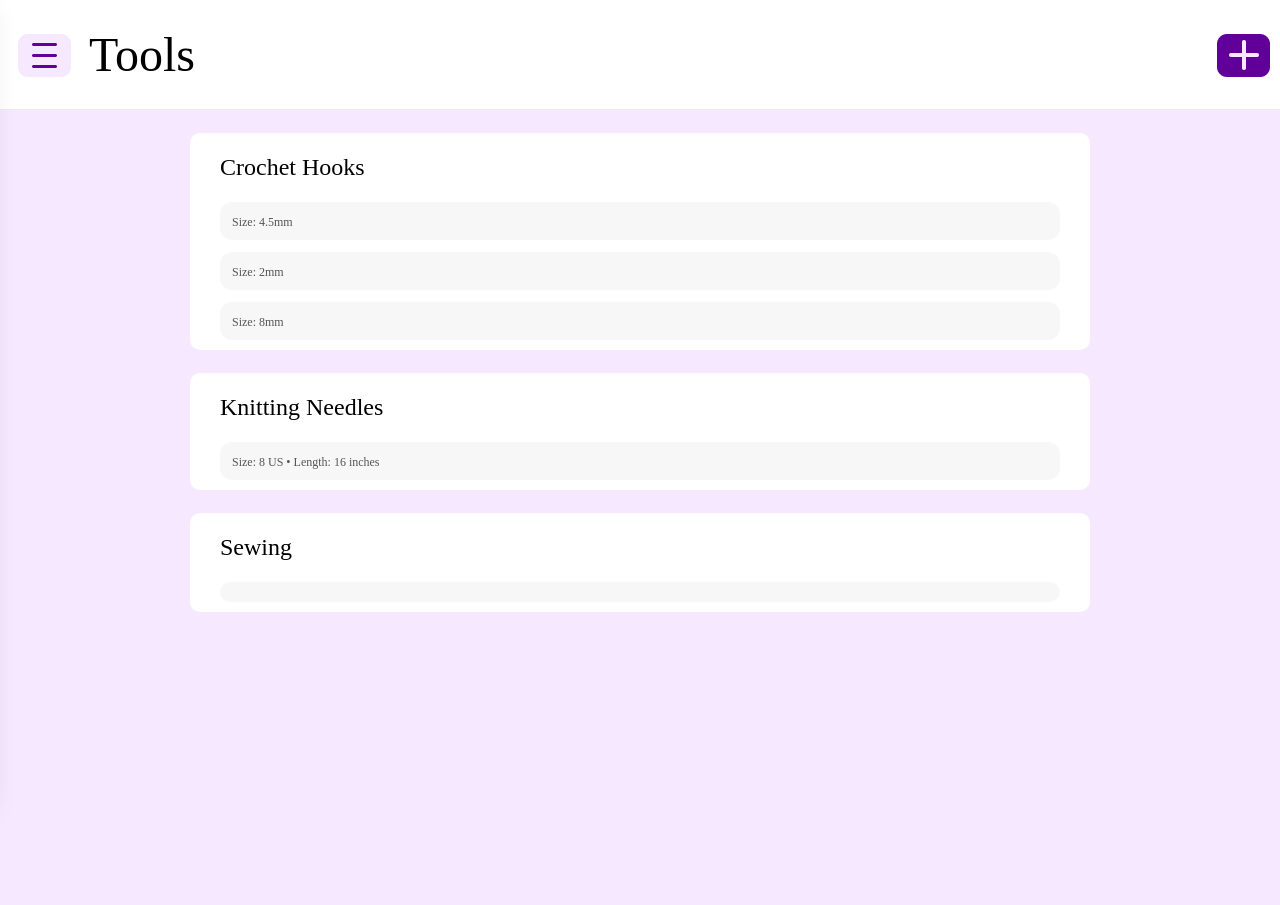
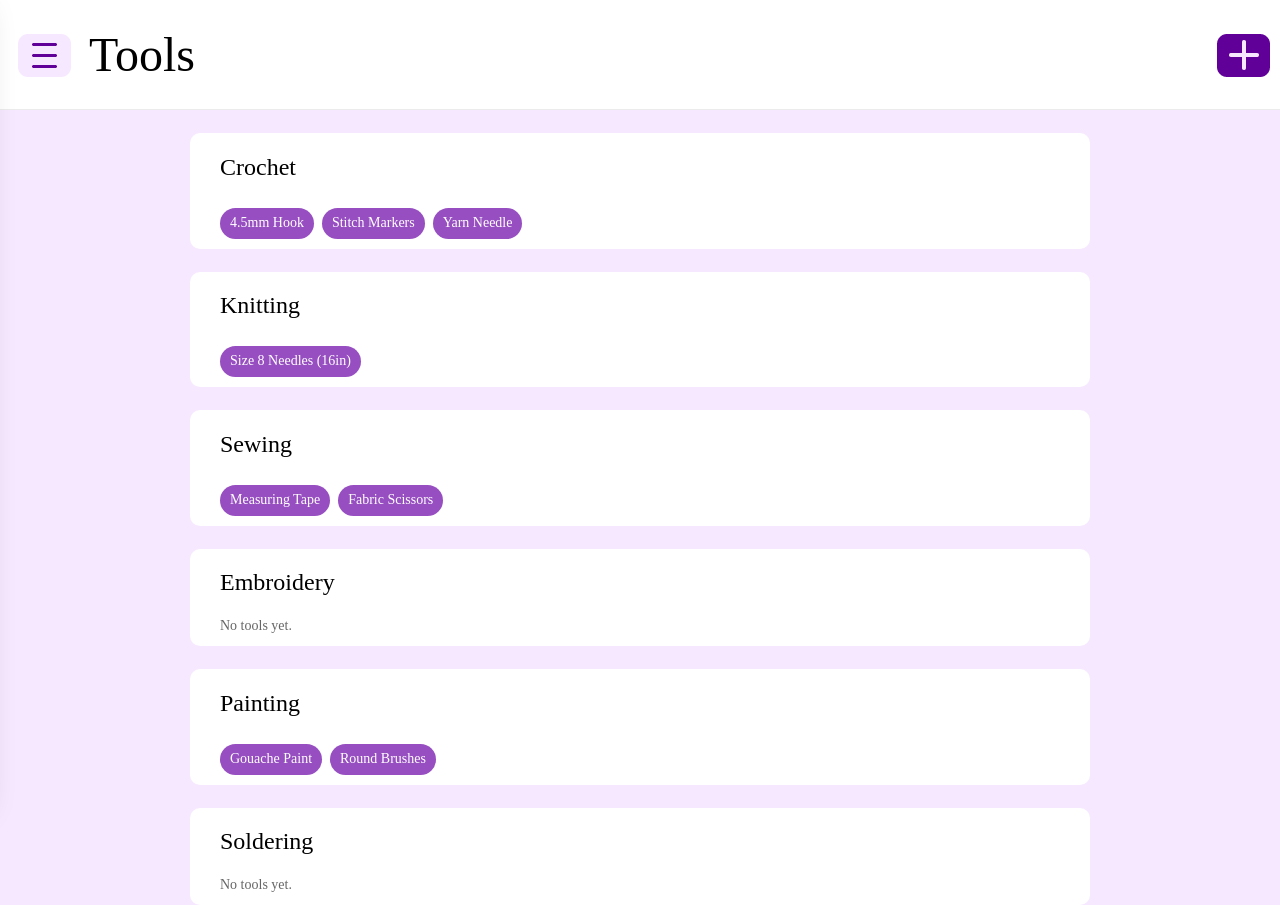
Before and after one commit to sbelambe/craft-inventory, a React app in the folder frontend/: page /tools in a window 1280 px wide. Before the commit the page ends 800 px from the top, so only its background shows below. Built offline with nearby package versions, Linux system fonts and the light colour scheme; the HTML template or start-up script is replaced by a standard one.

Commit message:
changes to ui and updated definiton of tools, hardcoded categories and adding items as a list

```diff
--- a/frontend/src/components/cards/ToolGroupCard.css
+++ b/frontend/src/components/cards/ToolGroupCard.css
@@ -1,4 +1,26 @@
-.toolgroup_empty {
+.toolgroup__empty {
   color: #666;
   font-size: 14px;
 }
+
+.toolgroup__list {
+  list-style: none;
+  padding: 0;
+  margin: 6px 0 0 0;
+
+  display: flex;
+  flex-wrap: wrap;
+  gap: 8px;
+}
+
+.toolgroup__item {
+  padding: 6px 10px;
+  background-color: #974EC1;
+  color: #fff;
+  border-radius: 999px;
+  font-size: 14px;
+  white-space: nowrap;
+  max-width: 100%;
+  overflow: hidden;
+  text-overflow: ellipsis;
+}
--- a/frontend/src/components/cards/ToolGroupCard.tsx
+++ b/frontend/src/components/cards/ToolGroupCard.tsx
@@ -1,24 +1,37 @@
 import Card from "../ui/Card";
 import "./ToolGroupCard.css";
 
+type ToolItem = {
+  id: string;
+  name: string;
+};
+
 type Props = {
   title: string;
-  children: React.ReactNode;
+  tools: ToolItem[];
   headerRight?: React.ReactNode;
   emptyText?: string;
-  isEmpty?: boolean;
 };
 
 export default function ToolGroupCard({
   title,
-  children,
+  tools,
   headerRight,
   emptyText = "No tools yet.",
-  isEmpty = false,
 }: Props) {
   return (
     <Card title={title} headerRight={headerRight}>
-      {isEmpty ? <div className="toolgroup_empty">{emptyText}</div> : children}
+      {tools.length === 0 ? (
+        <div className="toolgroup__empty">{emptyText}</div>
+      ) : (
+        <ul className="toolgroup__list">
+          {tools.map((t) => (
+            <li key={t.id} className="toolgroup__item">
+              {t.name}
+            </li>
+          ))}
+        </ul>
+      )}
     </Card>
   );
 }
--- a/frontend/src/components/cards/ToolRow.css
+++ /dev/null
@@ -1,24 +0,0 @@
-.toolrow {
-  display: flex;
-  align-items: center;
-  justify-content: space-between;
-  padding: 10px 12px;
-  border-radius: 12px;
-  background: rgba(0,0,0,0.03);
-}
-
-.toolrow__main {
-  min-width: 0;
-}
-
-.cateogry, .size_length, .size {
-  margin-top: 2px;
-  font-size: 12px;
-  color: #555;
-  overflow-wrap: anywhere;
-}
-
-.toolrow__right {
-  width: 8px; /* placeholder so spacing is consistent */
-  flex-shrink: 0;
-}
--- a/frontend/src/components/cards/ToolRow.tsx
+++ /dev/null
@@ -1,34 +0,0 @@
-import type { Tool } from "../../types";
-import "./ToolRow.css";
-
-type Props = {
-  tool: Tool;
-  onClick?: () => void; // optional later
-};
-
-export default function ToolRow({ tool, onClick }: Props) {
-  return (
-    <div className="toolrow" onClick={onClick} role={onClick ? "button" : undefined}>
-      <div className="toolrow__main">
-
-        {/* Small “details” line changes by tool type */}
-        {tool.type === "crochetHook" && (
-          <div className="size">Size: {tool.size}</div>
-        )}
-
-        {tool.type === "knittingNeedle" && (
-          <div className="size_length">
-            Size: {tool.size} • Length: {tool.length}
-          </div>
-        )}
-
-        {tool.type === "generic" && (
-          <div className="category">{tool.category}</div>
-        )}
-      </div>
-
-      {/* Optional: right-side affordance (keep empty for now) */}
-      <div className="toolrow__right" />
-    </div>
-  );
-}
--- a/frontend/src/pages/Tools.tsx
+++ b/frontend/src/pages/Tools.tsx
@@ -1,63 +1,43 @@
 import "../styles/global.css";
 import ToolGroupCard from "../components/cards/ToolGroupCard";
-import ToolRow from "../components/cards/ToolRow";
+
+const TOOL_CATEGORIES = [
+  { id: "crochet", label: "Crochet" },
+  { id: "knitting", label: "Knitting" },
+  { id: "sewing", label: "Sewing" },
+  { id: "embroidery", label: "Embroidery" },
+  { id: "painting", label: "Painting" },
+  { id: "soldering", label: "Soldering" },
+] as const;
 
 export default function Tools() {
-  const crochetHook1 = {
-    id: "1",
-    type: "crochetHook" as const,
-    dateBought: "2023-10-01",
-    size: "4.5mm",
-  };
-  const crochetHook2 = {
-    id: "2",
-    type: "crochetHook" as const,
-    dateBought: "2022-05-15",
-    size: "2mm",
-  };
-  const crochetHook3 = {
-    id: "3",
-    type: "crochetHook" as const,
-    dateBought: "2021-08-20",
-    size: "8mm",
-  };
-  const knittingNeedle1 = {
-    id: "4",
-    type: "knittingNeedle" as const,
-    dateBought: "2020-11-11",
-    size: "8 US",
-    length: "16 inches",
-  };
-  const genericTool1 = {
-    id: "5",
-    type: "generic" as const,
-    dateBought: "2019-03-30",
-    description: "Measuring Tape",
-  };
+  const tools = [
+    { id: "1", name: "4.5mm Hook", categoryId: "crochet" },
+    { id: "2", name: "Stitch Markers", categoryId: "crochet" },
+    { id: "3", name: "Yarn Needle", categoryId: "crochet" },
 
-  const crochetHooks = [crochetHook1, crochetHook2, crochetHook3];
-  const knittingNeedles = [knittingNeedle1];
-  const genericTools = [genericTool1];
+    { id: "4", name: "Size 8 Needles (16in)", categoryId: "knitting" },
+
+    { id: "5", name: "Measuring Tape", categoryId: "sewing" },
+    { id: "6", name: "Fabric Scissors", categoryId: "sewing" },
+
+    { id: "7", name: "Gouache Paint", categoryId: "painting" },
+    { id: "8", name: "Round Brushes", categoryId: "painting" },
+  ];
 
   return (
     <div>
-      <ToolGroupCard title="Crochet Hooks">
-        {crochetHooks.map((t) => (
-          <ToolRow key={t.id} tool={t} />
-        ))}
-      </ToolGroupCard>
-
-      <ToolGroupCard title="Knitting Needles">
-        {knittingNeedles.map((t) => (
-          <ToolRow key={t.id} tool={t} />
-        ))}
-      </ToolGroupCard>
-
-      <ToolGroupCard title="Sewing">
-        {genericTools.map((t) => (
-          <ToolRow key={t.id} tool={t} />
-        ))}
-      </ToolGroupCard>
+      {TOOL_CATEGORIES.map((cat) => {
+        const toolsInCategory = tools.filter((t) => t.categoryId === cat.id);
+        return (
+          <ToolGroupCard
+            key={cat.id}
+            title={cat.label}
+            tools={toolsInCategory}
+            emptyText="No tools yet."
+          />
+        );
+      })}
     </div>
   );
 }
```
Also changed, not shown: frontend/src/types/index.tsx (+22 -29 lines).
